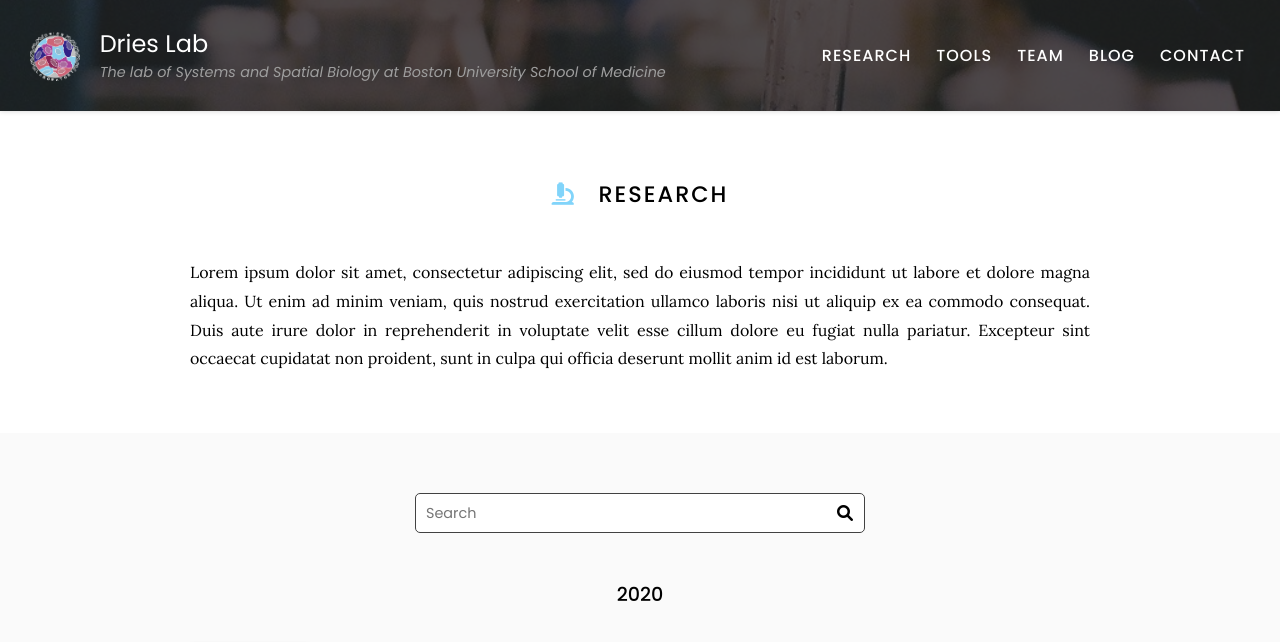
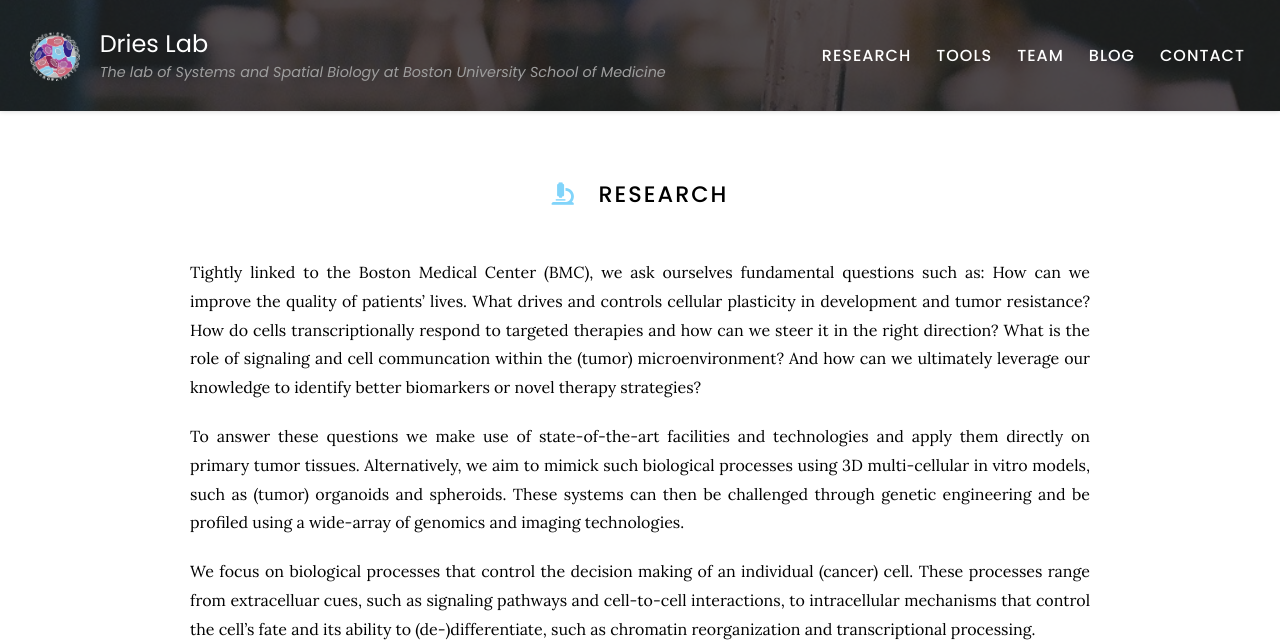
Before and after one commit to quynhsun/testinggit, a Jekyll site: the page built from research/index.md, in a window 1280 px wide and 900 px high, cut to the strip 0-642 px from the top of the window. Built offline with Jekyll 4.4.1, drawn with Linux system fonts in a browser that asks for light colours.

Commit message:
Update index.md

```diff
--- a/research/index.md
+++ b/research/index.md
@@ -6,11 +6,11 @@ nav:
 ---
 
 # <i class="fas fa-microscope"></i>Research
+Tightly linked to the Boston Medical Center (BMC), we ask ourselves fundamental questions such as: How can we improve the quality of patients’ lives. What drives and controls cellular plasticity in development and tumor resistance? How do cells transcriptionally respond to targeted therapies and how can we steer it in the right direction? What is the role of signaling and cell communcation within the (tumor) microenvironment? And how can we ultimately leverage our knowledge to identify better biomarkers or novel therapy strategies?
 
-Lorem ipsum dolor sit amet, consectetur adipiscing elit, sed do eiusmod tempor incididunt ut labore et dolore magna aliqua.
-Ut enim ad minim veniam, quis nostrud exercitation ullamco laboris nisi ut aliquip ex ea commodo consequat.
-Duis aute irure dolor in reprehenderit in voluptate velit esse cillum dolore eu fugiat nulla pariatur.
-Excepteur sint occaecat cupidatat non proident, sunt in culpa qui officia deserunt mollit anim id est laborum.
+To answer these questions we make use of state-of-the-art facilities and technologies and apply them directly on primary tumor tissues. Alternatively, we aim to mimick such biological processes using 3D multi-cellular in vitro models, such as (tumor) organoids and spheroids. These systems can then be challenged through genetic engineering and be profiled using a wide-array of genomics and imaging technologies.
+
+We focus on biological processes that control the decision making of an individual (cancer) cell. These processes range from extracelluar cues, such as signaling pathways and cell-to-cell interactions, to intracellular mechanisms that control the cell’s fate and its ability to (de-)differentiate, such as chromatin reorganization and transcriptional processing.
 
 {% include section.html %}
 
```
